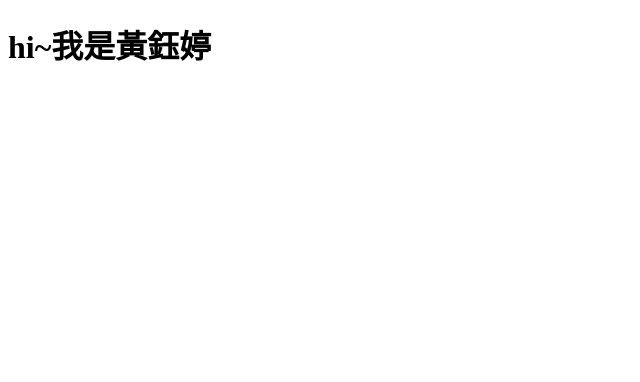
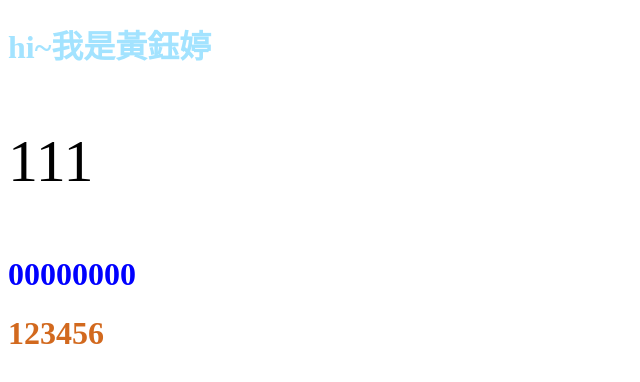
Before and after one commit to yu-ouo/yu-ouo.github.io, a plain HTML site: page index.html in a window 1280 px wide. Shown: the whole page, without its empty margins (0-640 px from the left). Drawn offline with Linux system fonts and the light colour scheme.

Commit message:
我的css測試

```diff
--- a/index.html
+++ b/index.html
@@ -3,9 +3,26 @@
     <head>
         <meta charset="UTF-8">
         <title>Title</title>
+        <style>
+            h1{
+                color: #a3e3ff;
+            }
+            p{
+                font-size: 60px;
+            }
+
+            #myid{
+                color: blue;
+            }
+            .mycls{
+                color: chocolate;
+            }
+        </style>
     </head>
     <body>
     <h1>hi~我是黃鈺婷</h1>
-
+    <p>111</p>
+    <h1 id="myid">00000000</h1>
+    <h1 class="mycls">123456</h1>
     </body>
 </html>
```
